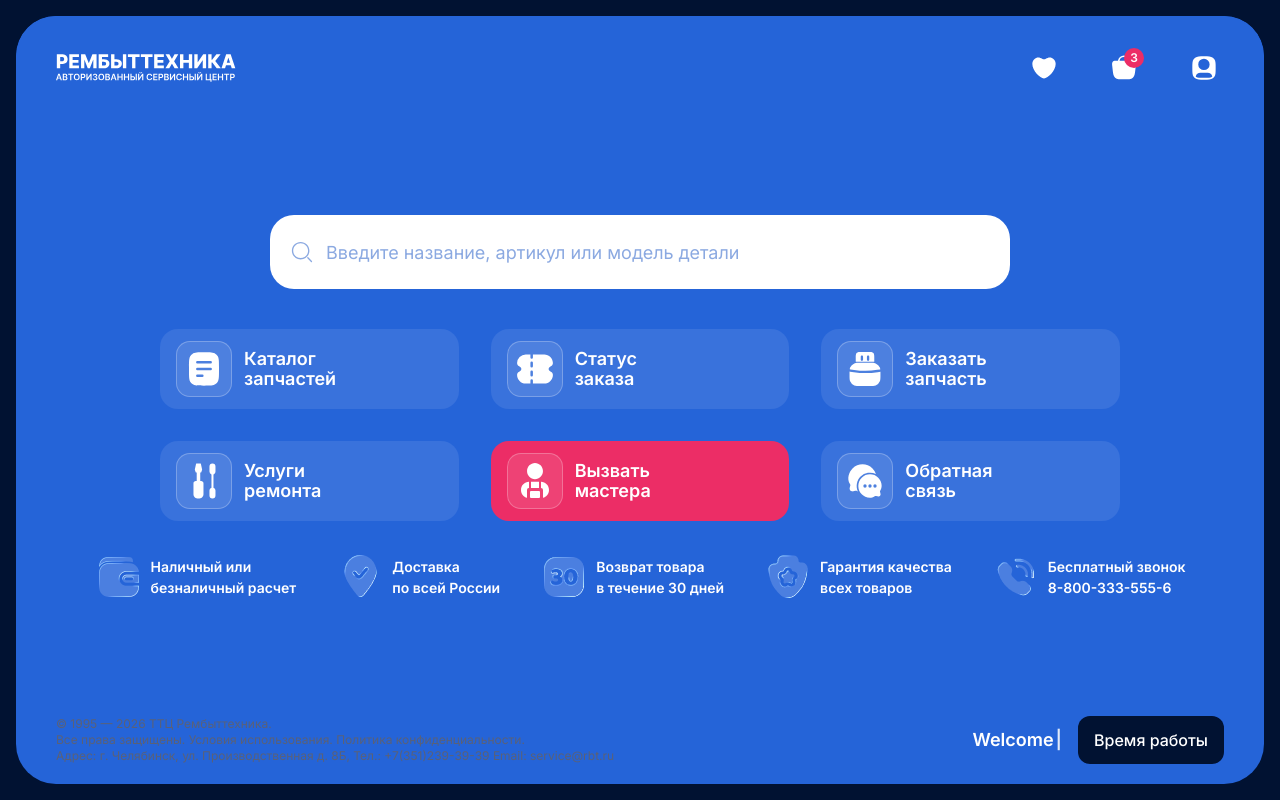
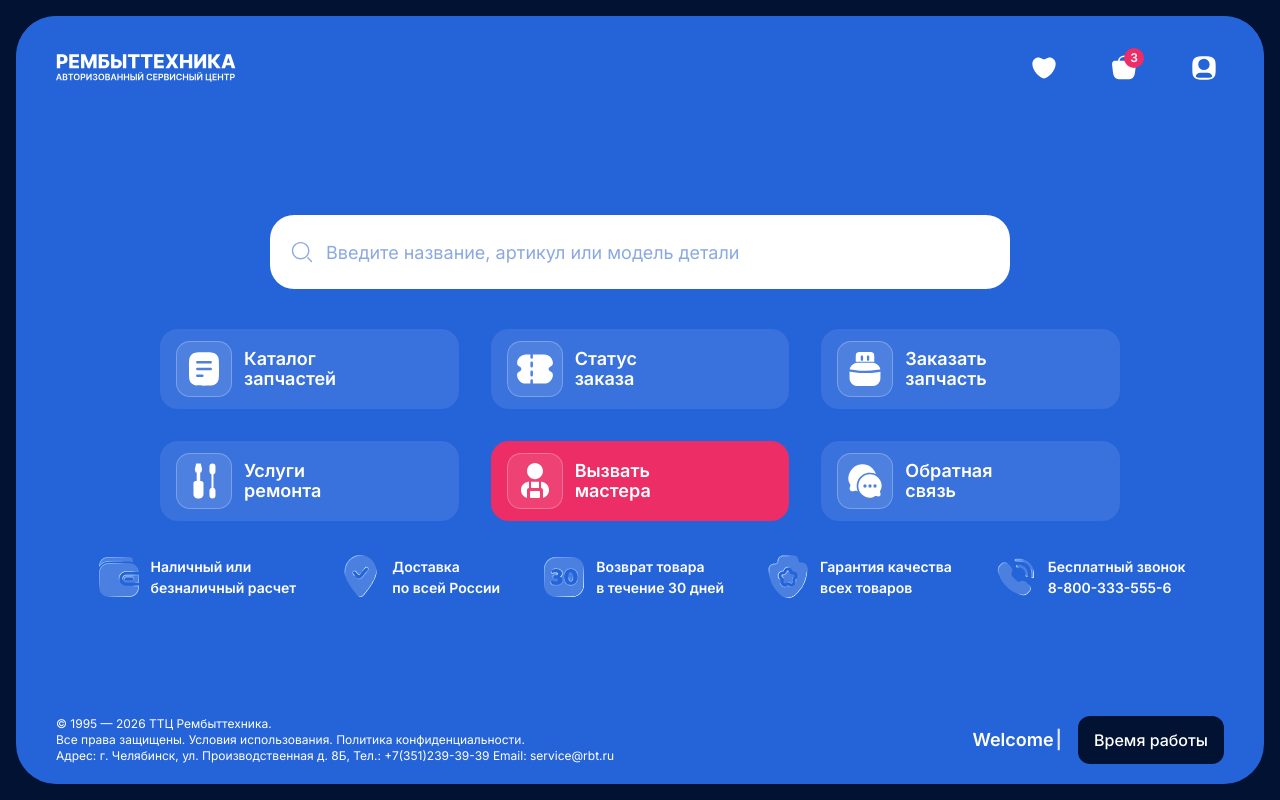
Before and after one commit to devtimberg/rbt-service-web, a Next.js app: page / in a window 1280 px wide. Built offline with nearby package versions, Linux system fonts and the light colour scheme.

Commit message:
FIX: Update footer styles
Remove variant and adjust classes for better responsiveness

```diff
--- a/widgets/footer.tsx
+++ b/widgets/footer.tsx
@@ -40,16 +40,14 @@ export function Footer() {
           md:flex-row md:items-end md:justify-between"
       >
         <Text
-          variant="secondary"
           size="xs"
-          className="min-w-0 flex-1 text-center leading-4 whitespace-pre-wrap
-            md:text-left"
+          className="text-inverse min-w-0 flex-1 text-center leading-4
+            whitespace-pre-wrap md:text-left"
         >
           {`© 1995 — 2026 ТТЦ Рембыттехника.\nВсе права защищены. Условия использования. Политика конфиденциальности.\nАдрес: г. Челябинск, ул. Производственная д. 8Б, Тел.: +7(351)239-39-39 Email: service@rbt.ru`}
         </Text>
         <HStack
-          className="w-[340px] shrink-0 items-center justify-center
-            md:justify-end"
+          className="w-85 shrink-0 items-center justify-center md:justify-end"
           gap={4}
         >
           <Text
```
